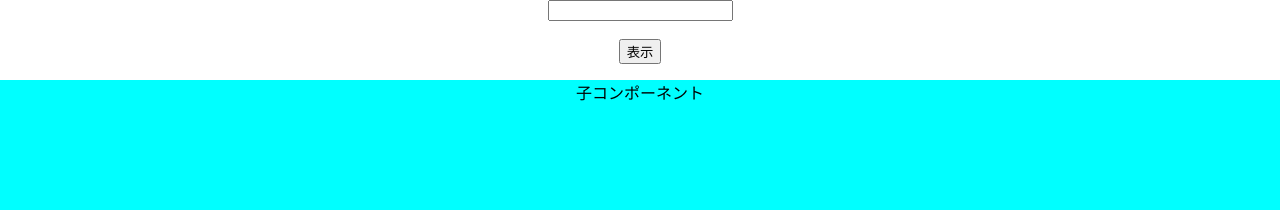
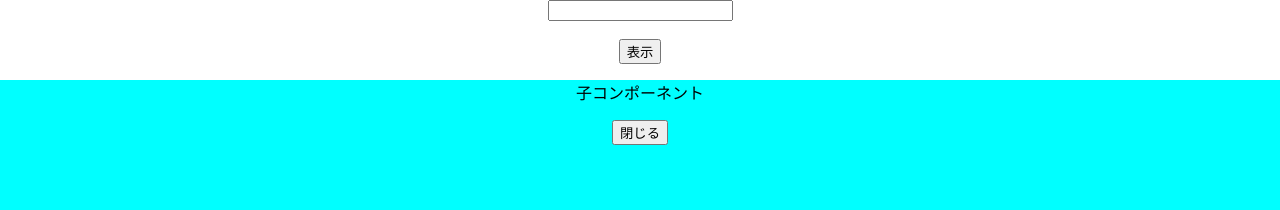
Before and after one commit to 121786addzczd/react-app, a React (Create React App) app: page / in a window 1280 px wide. Both pictures are taken after a click on the button "表示". Shown: the top 210 px of the page. Built offline with nearby package versions, Linux system fonts and the light colour scheme.

Commit message:
useCallbackで関数をmemo化

```diff
--- a/src/App.js
+++ b/src/App.js
@@ -1,5 +1,5 @@
 import React from "react";
-import { useState } from "react";
+import { useState, useCallback } from "react";
 import { ChildArea } from "./ChildArea";
 import "./styles.css";
 
@@ -12,13 +12,15 @@
 
   const onClickOpen = () => setOpen(!open);
 
+  const onClickClose = useCallback(() => setOpen(false), [setOpen]);
+
   return (
     <div className="App">
       <input value={text} onChange={onChangeText}/>
       <br />
       <br />
       <button onClick={onClickOpen}>表示</button>
-      <ChildArea open={open} />
+      <ChildArea open={open} onClickClose={onClickClose} />
     </div>
   );
 }
--- a/src/ChildArea.jsx
+++ b/src/ChildArea.jsx
@@ -7,7 +7,7 @@
 }
 
 export const ChildArea = memo((props) => {
-  const { open } = props;
+  const { open, onClickClose } = props;
   console.log("childAreaがレンダリングされた");
 
   const data = [...Array(2000).keys()];
@@ -19,6 +19,7 @@
       {open ? (
         <div style={style}>
           <p>子コンポーネント</p>
+          <button onClick={onClickClose}>閉じる</button>
         </div>
       ): null}
     </>
```
